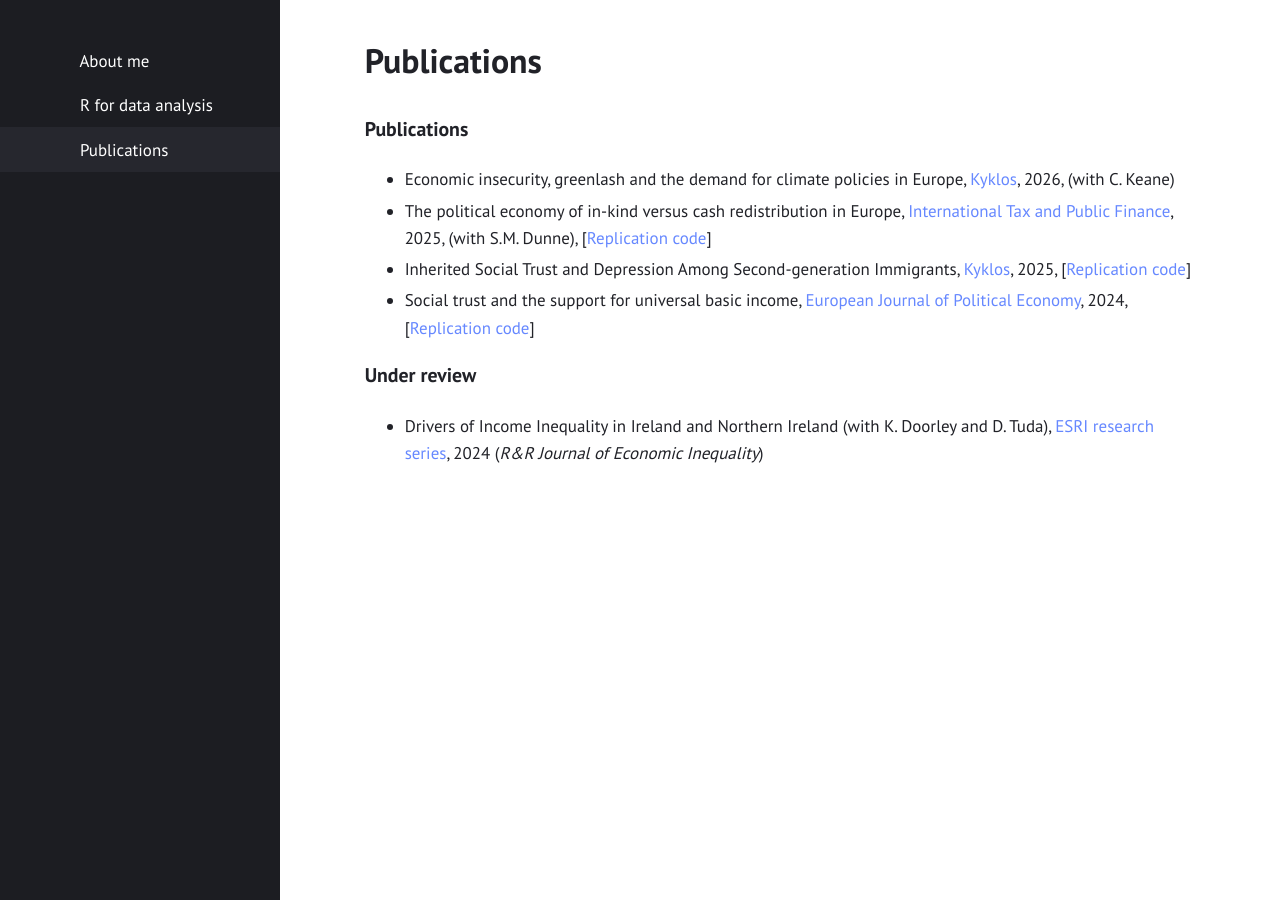
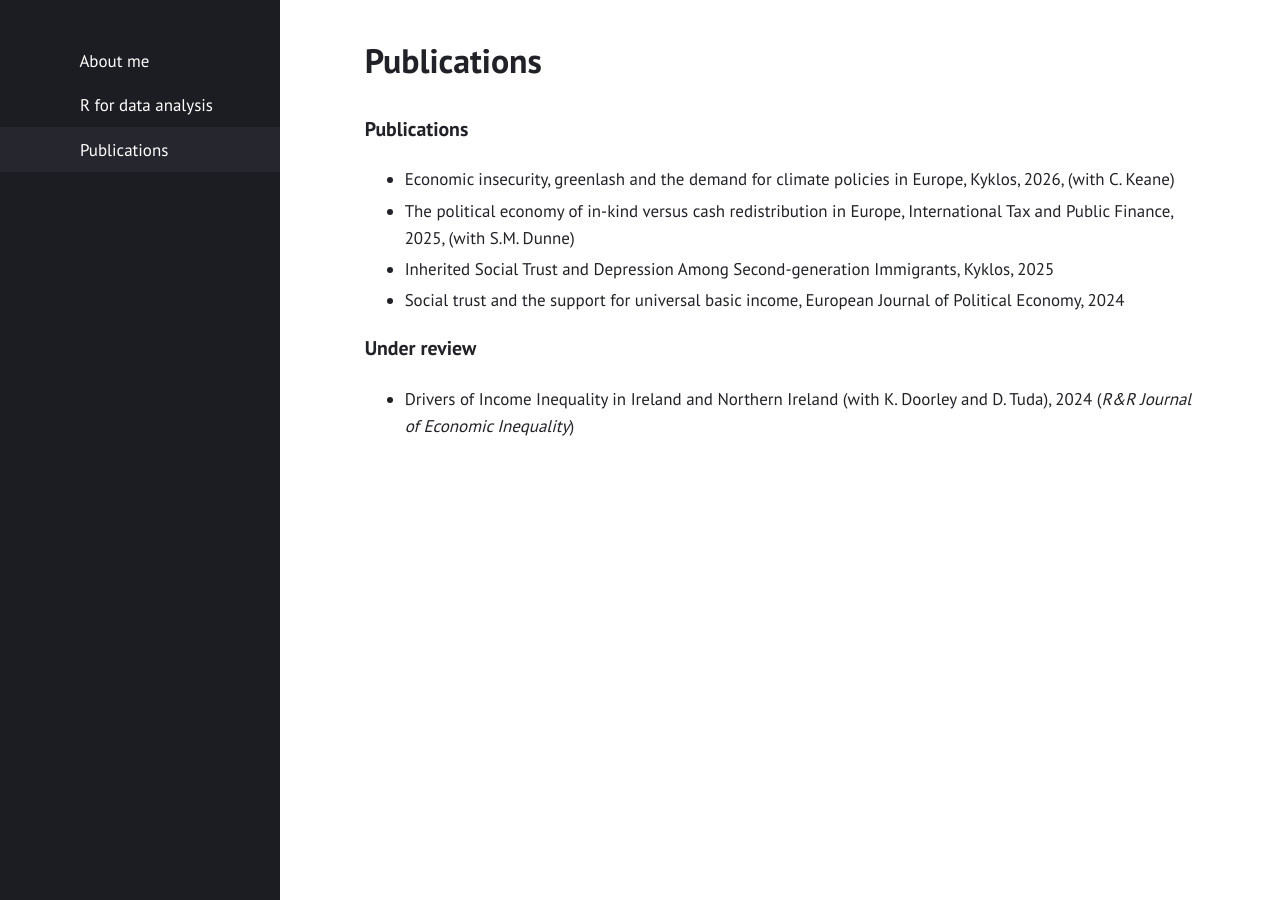
Before and after one commit to gubellom/gubellom.github.io, a Jekyll site: the page built from replication.md, in a window 1280 px wide. Built offline with Jekyll 4.4.1, drawn with Linux system fonts in a browser that asks for light colours.

Commit message:
Update replication.md
Signed-off-by: Michele Gubello <62111923+gubellom@users.noreply.github.com>

```diff
--- a/replication.md
+++ b/replication.md
@@ -18,10 +18,10 @@ title: "Publications"
 
 
 ### Publications
-- Economic insecurity, greenlash and the demand for climate policies in Europe, [Kyklos](https://doi.org/10.1111/kykl.70068), 2026, (with C. Keane)
-- The political economy of in-kind versus cash redistribution in Europe, [International Tax and Public Finance](https://doi.org/10.1007/s10797-025-09908-6), 2025, (with S.M. Dunne), [[Replication code](https://osf.io/6gn2c/)]
-- Inherited Social Trust and Depression Among Second-generation Immigrants, [Kyklos](https://doi.org/10.1111/kykl.12453), 2025, [[Replication code](https://github.com/gubellom/kyklos2025)]
-- Social trust and the support for universal basic income, [European Journal of Political Economy](https://doi.org/10.1016/j.ejpoleco.2023.102495), 2024, [[Replication code](https://github.com/gubellom/replication-code-UBI-paper)]
+- Economic insecurity, greenlash and the demand for climate policies in Europe, Kyklos, 2026, (with C. Keane)
+- The political economy of in-kind versus cash redistribution in Europe, International Tax and Public Finance, 2025, (with S.M. Dunne)
+- Inherited Social Trust and Depression Among Second-generation Immigrants, Kyklos, 2025
+- Social trust and the support for universal basic income, European Journal of Political Economy, 2024
 
 ### Under review
-- Drivers of Income Inequality in Ireland and Northern Ireland (with K. Doorley and D. Tuda), [ESRI research series](https://www.esri.ie/publications/drivers-of-income-inequality-in-ireland-and-northern-ireland), 2024 (*R&R Journal of Economic Inequality*)
+- Drivers of Income Inequality in Ireland and Northern Ireland (with K. Doorley and D. Tuda), 2024 (*R&R Journal of Economic Inequality*)
```
